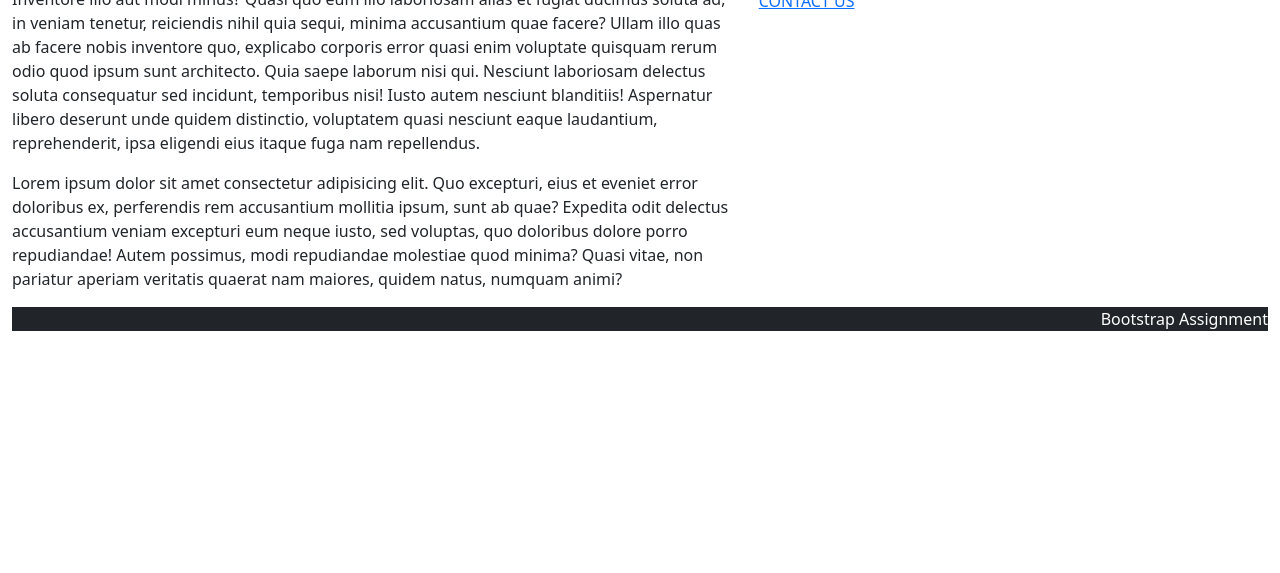
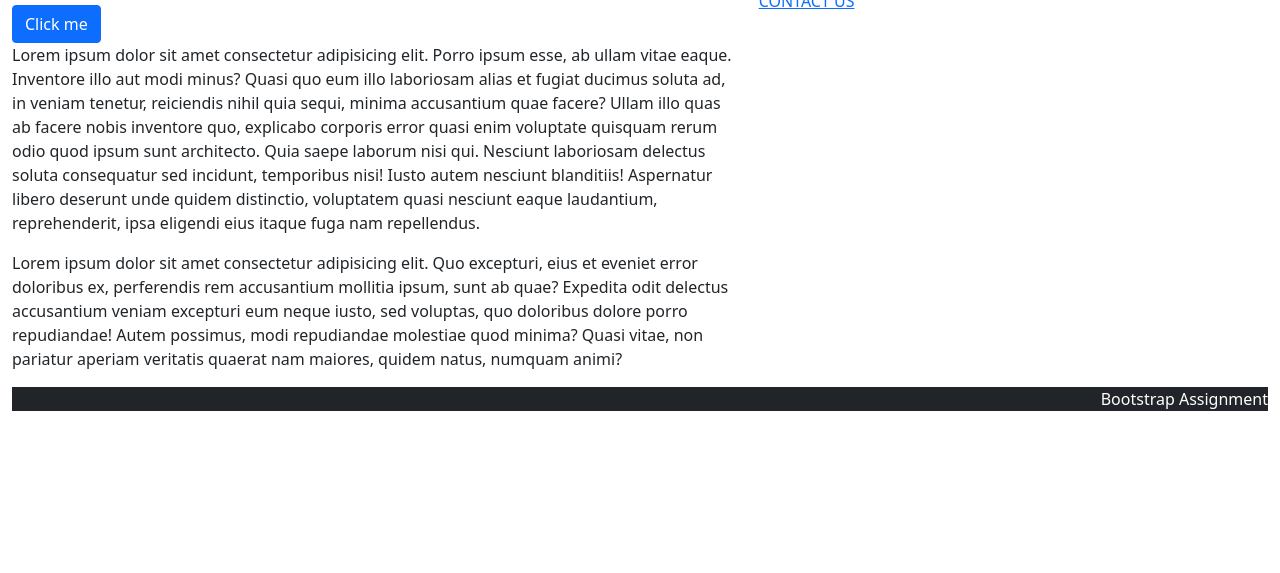
Before and after one commit to Trident09/Semester-5, a plain HTML site: page Web/bootstrap/index.html in a window 1280 px wide. Shown: the part 227-800 px from the top of the page. Drawn offline with nearby package versions, Linux system fonts and the light colour scheme.

Commit message:
added link to source code

```diff
--- a/Web/bootstrap/index.html
+++ b/Web/bootstrap/index.html
@@ -68,6 +68,12 @@
 				<div class="col-7">
 					<section>
 						<h2>Subheading</h2>
+						<h3>For Source code Press here</h3>
+						<a
+							href="https://github.com/Trident09/Semester-5/tree/main/Web/bootstrap"
+							class="btn btn-primary"
+							>Click me</a
+						>
 						<p>
 							Lorem ipsum dolor sit amet consectetur adipisicing
 							elit. Porro ipsum esse, ab ullam vitae eaque.
```
